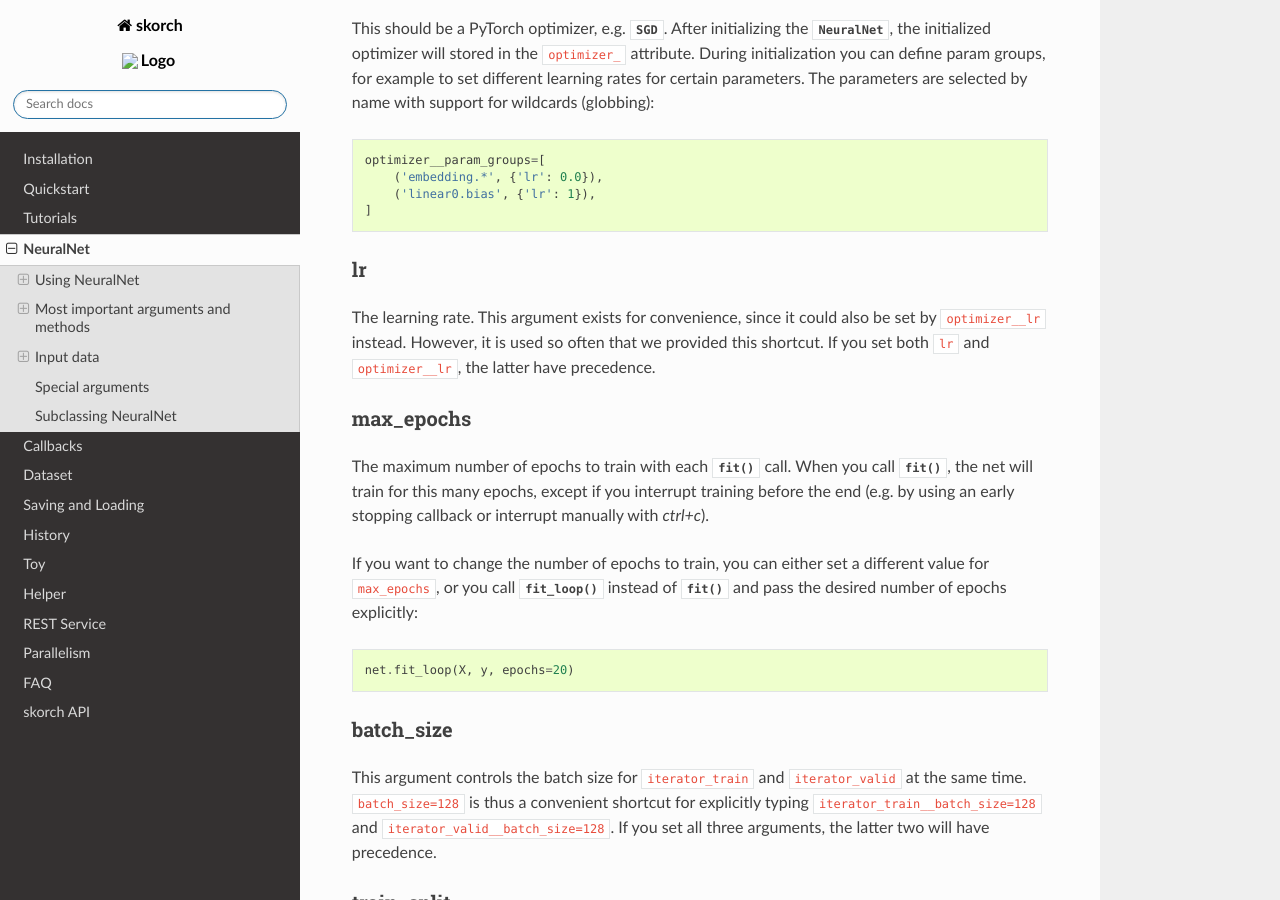
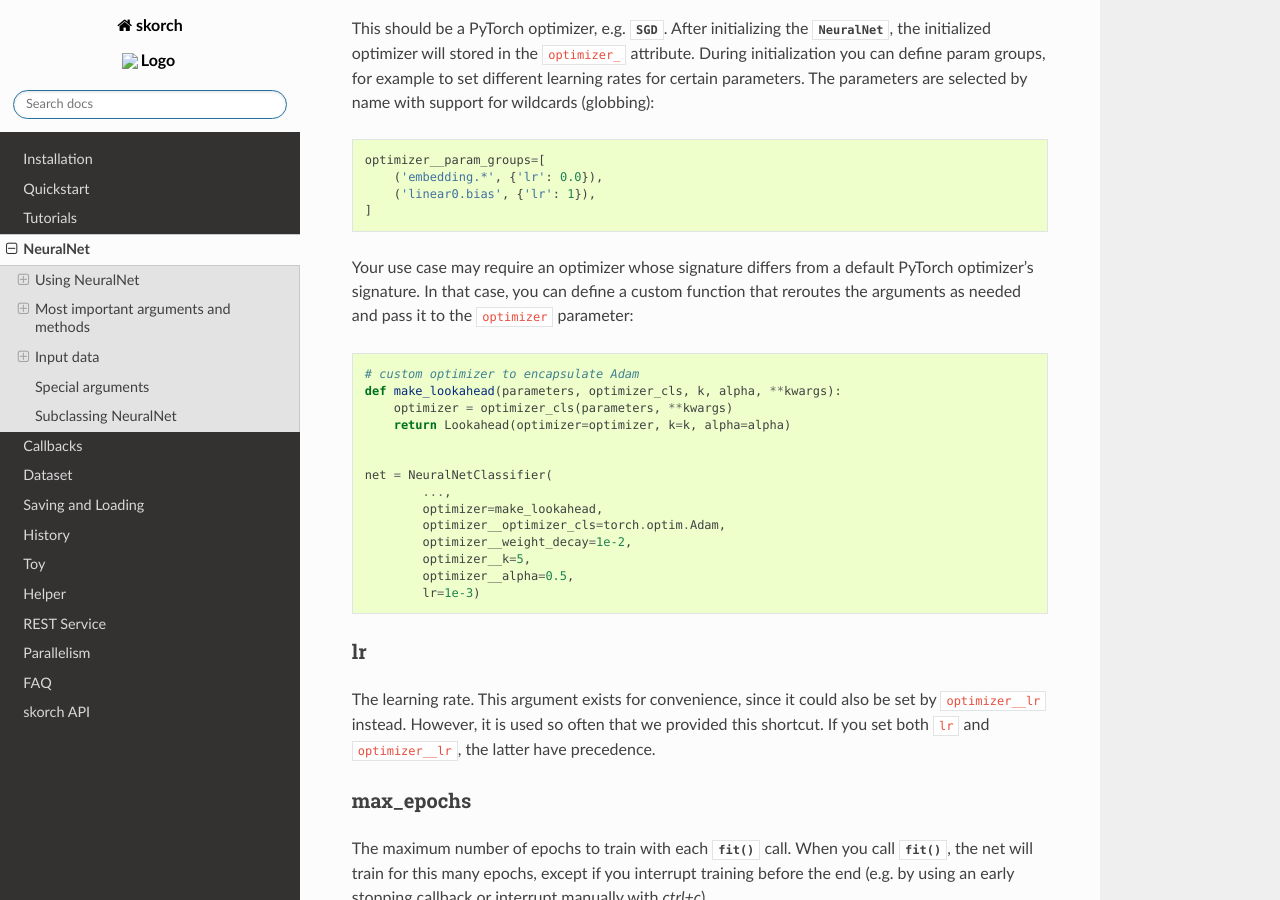
Before and after one commit to skorch-dev/skorch, a Sphinx documentation site: the page built from docs/user/neuralnet.rst, in a window 1280 px wide and 900 px high, scrolled down 2195 px. Built offline with Sphinx 7.4.7 and the Read the Docs theme 2.0.0, drawn with Linux system fonts in a browser that asks for light colours.

Commit message:
Code example on how to use a function as optimizer argument

```diff
--- a/docs/user/neuralnet.rst
+++ b/docs/user/neuralnet.rst
@@ -134,6 +134,28 @@ support for wildcards (globbing):
         ('embedding.*', {'lr': 0.0}),
         ('linear0.bias', {'lr': 1}),
     ]
+
+Your use case may require an optimizer whose signature differs from a
+default PyTorch optimizer's signature. In that case, you can define a
+custom function that reroutes the arguments as needed and pass it to
+the ``optimizer`` parameter:
+
+.. code:: python
+
+    # custom optimizer to encapsulate Adam
+    def make_lookahead(parameters, optimizer_cls, k, alpha, **kwargs):
+        optimizer = optimizer_cls(parameters, **kwargs)
+        return Lookahead(optimizer=optimizer, k=k, alpha=alpha)
+
+
+    net = NeuralNetClassifier(
+            ...,
+            optimizer=make_lookahead,
+            optimizer__optimizer_cls=torch.optim.Adam,
+            optimizer__weight_decay=1e-2,
+            optimizer__k=5,
+            optimizer__alpha=0.5,
+            lr=1e-3)
 
 lr
 ^^^
```
